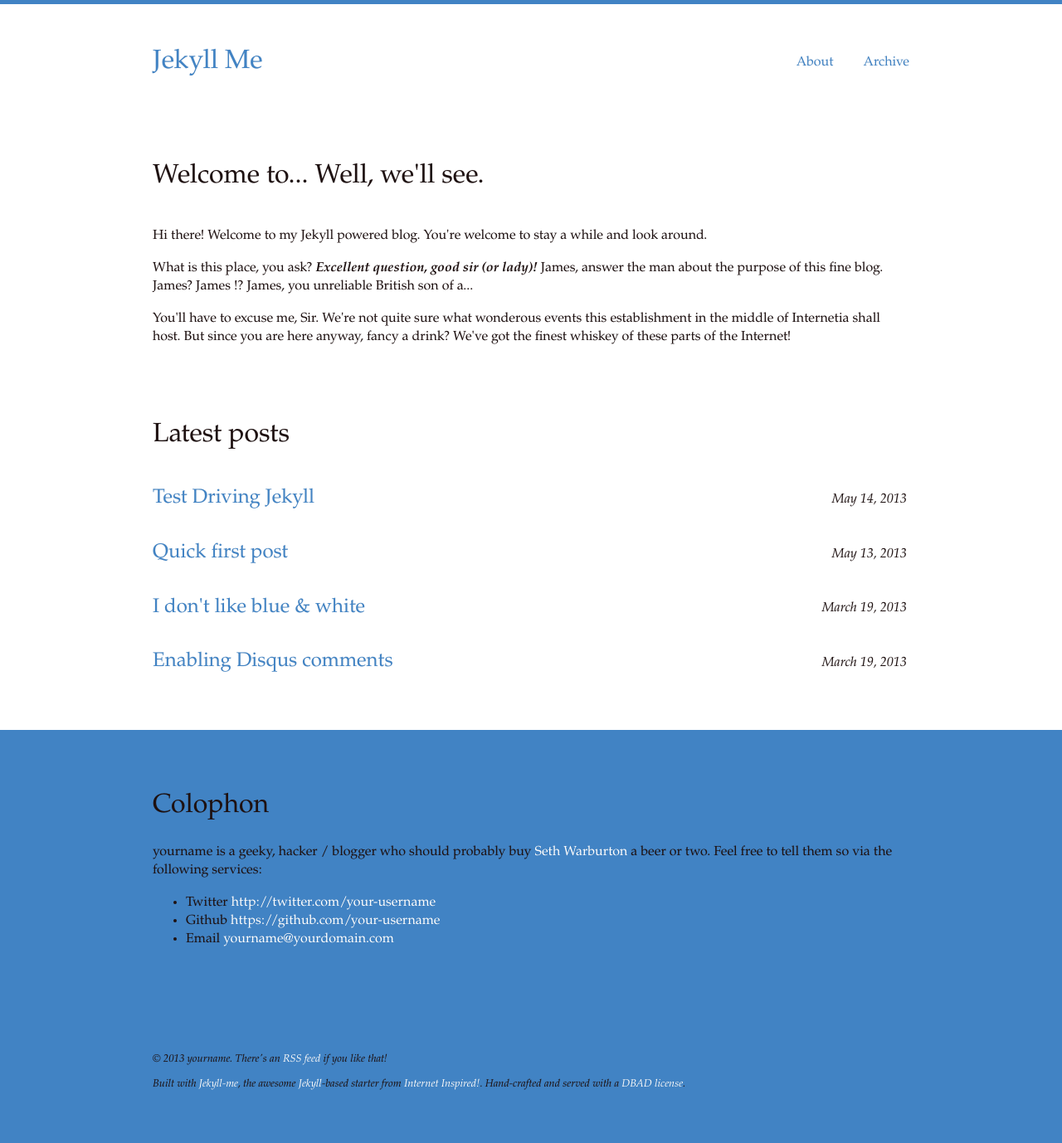
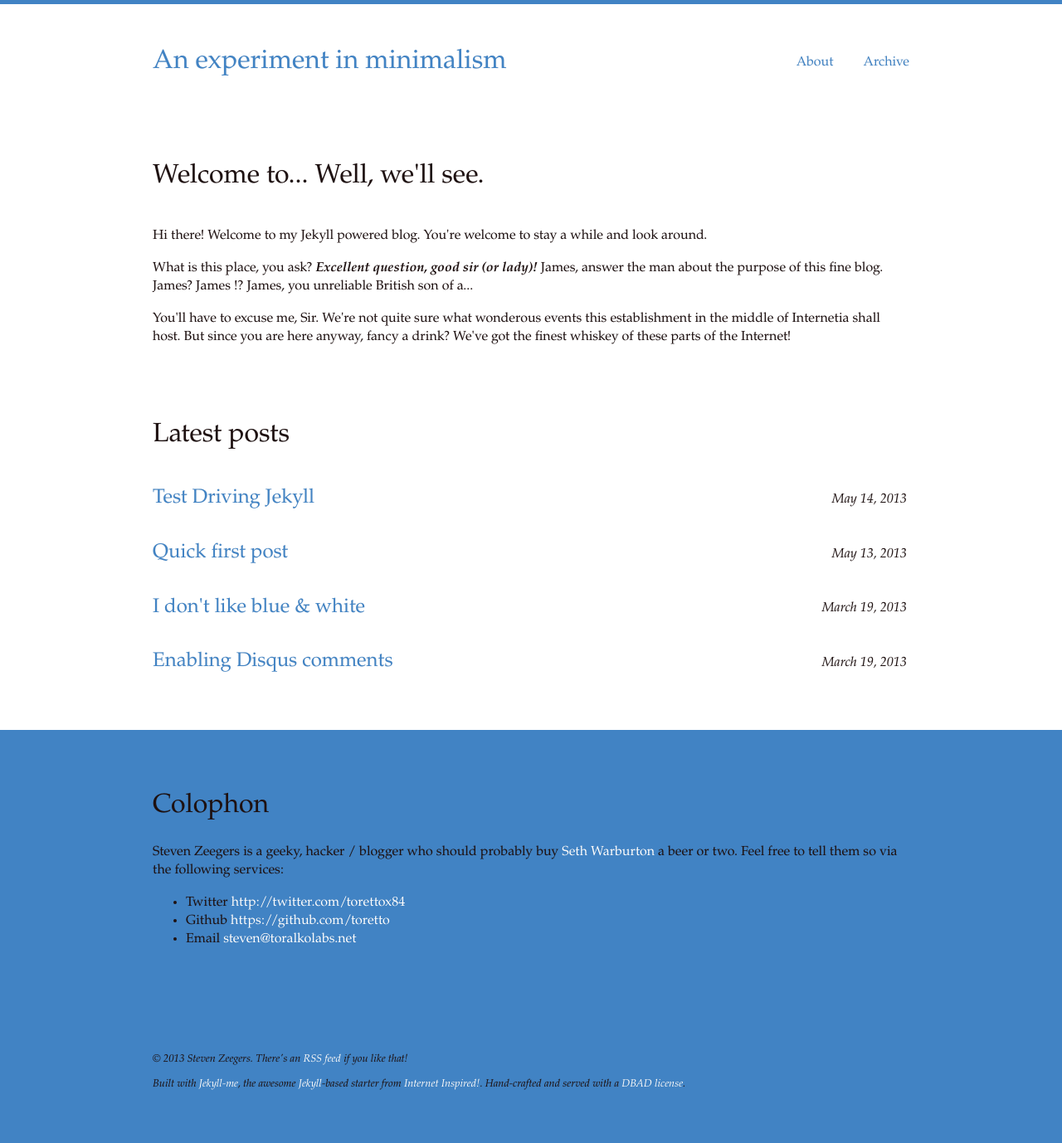
Before and after one commit to toretto/nternetinspired.github.com, a Jekyll site: the page built from index.html, in a window 1280 px wide. Shown: the whole page at 83% size. Built offline with Jekyll 4.4.1, drawn with Linux system fonts in a browser that asks for light colours.

Commit message:
Updating configuration
The configuration. We updated it.

```diff
--- a/_config.yml
+++ b/_config.yml
@@ -12,14 +12,14 @@ auto: true
 permalink: /:title
 
 # PERSONALISE ME!
-sitename: Jekyll Me
+sitename: An experiment in minimalism
 # Replace these details with your own (You can remove everything name: if you don't use them)
 author :
- name: yourname
- email: yourname@yourdomain.com
- github: your-username
- twitter: your-username
- disqus: your-username
+ name: Steven Zeegers
+ email: steven@toralkolabs.net
+ github: toretto
+ twitter: torettox84
+ disqus: torettox84
 
 # If you have set a CNAME (pages.github.com) set your custom domain here.
 # Else if you are pushing to username.github.com, replace with your username.
```
